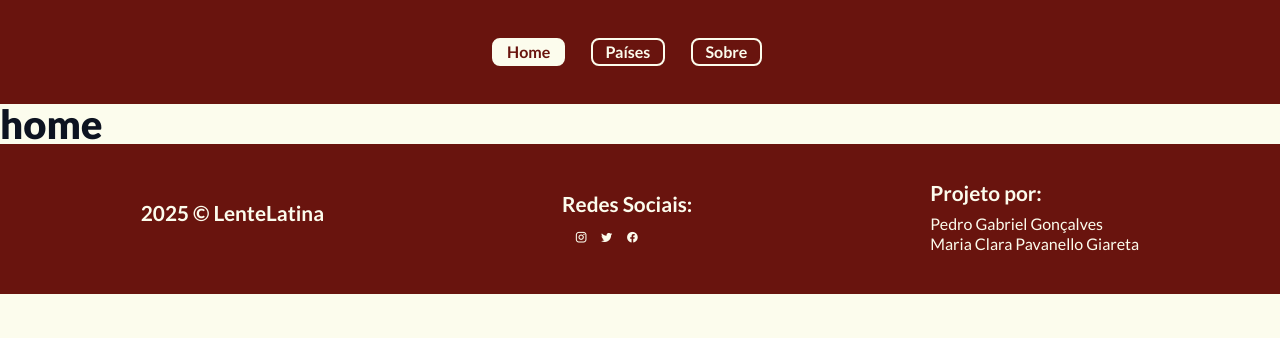
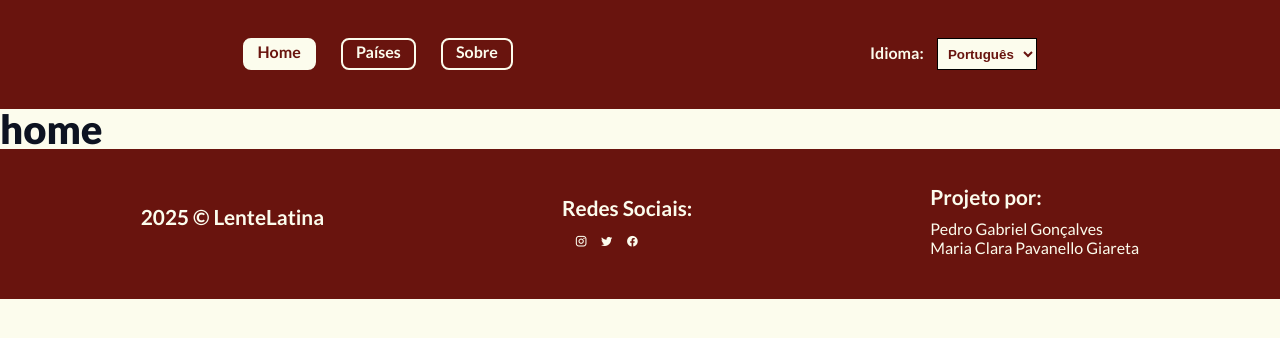
Before and after one commit to PedGabriel/LenteLatina, a Vue app: page / in a window 1280 px wide. Shown: the top 338 px of the page. Built offline with nearby package versions, Linux system fonts and the light colour scheme.

Commit message:
FEAT: Sistema de linguagem universal adicionado

```diff
--- a/src/components/HeaderComponent.vue
+++ b/src/components/HeaderComponent.vue
@@ -1,7 +1,14 @@
 <script setup>
     import { useRoute } from 'vue-router';
+    import { getCurrentInstance } from 'vue';
 
-    //const route = useRoute();
+    const instance = getCurrentInstance();
+    const lingua = instance.appContext.config.globalProperties.$lingua;
+
+    function mudarIdioma () {
+        localStorage.setItem('lingua', lingua.current)
+        console.log('Lingua alterado para', lingua.current)
+    }
 
 </script>
 <template>
@@ -28,14 +35,39 @@
                 Sobre
             </RouterLink>
         </ul>
+        <div>
+        <label for="lingua">Idioma:</label>
+        <select name="lingua" id="lingua"
+        v-model="lingua.current"
+        @change="mudarIdioma"
+        >
+            <option value="pt-BR">Português</option>
+            <option value="es-ES">Espanhol</option>
+        </select>
+    </div>
     </nav>
 </template>
 <style scoped>
+    nav div {
+        font-weight: 600;
+    }
+    nav div label {
+        margin-right: 1vw;
+    }
+    nav div select {
+        border: solid 1px black;
+        background: #FCFCED;
+        color: #68140E;
+        font-weight: 600;
+        padding: 0.5vw;
+    }
     nav {
         background: #69140E;
         color: #FCFCED;
         padding: 3vw 6vw;
         border-bottom: #FCFCED;
+        display: flex;
+        justify-content: space-around;
     }
     ul {
         display: flex;
--- a/src/main.js
+++ b/src/main.js
@@ -2,7 +2,7 @@ import './assets/reset.css';
 
 import './assets/main.css';
 
-import { createApp } from 'vue';
+import { createApp, reactive } from 'vue';
 
 import { createPinia } from 'pinia';
 
@@ -17,6 +17,14 @@ import '@mdi/font/css/materialdesignicons.css';
 const app = createApp(App);
 const pinia = createPinia();
 
+
+const linguaEstado = reactive({
+    current: localStorage.getItem('lingua') || 'pt-BR'
+})
+
+app.config.globalProperties.$lingua = linguaEstado;
+
+
 app.use(router);
 app.use(pinia);
 
```
